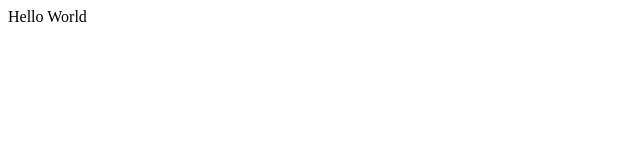
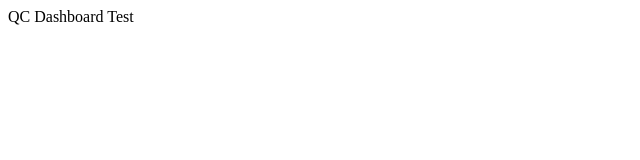
Before and after one commit to bijou-web/bijou-qc-dashboard, a plain HTML site: page index.html in a window 1280 px wide. Shown: the full height of the page, 0-640 px from the left. Drawn offline with Linux system fonts and the light colour scheme.

Commit message:
Deploy QC Dashboard

```diff
--- a/index.html
+++ b/index.html
@@ -1 +1 @@
-<html><body>Hello World</body></html>
+<html><body>QC Dashboard Test</body></html>
```
